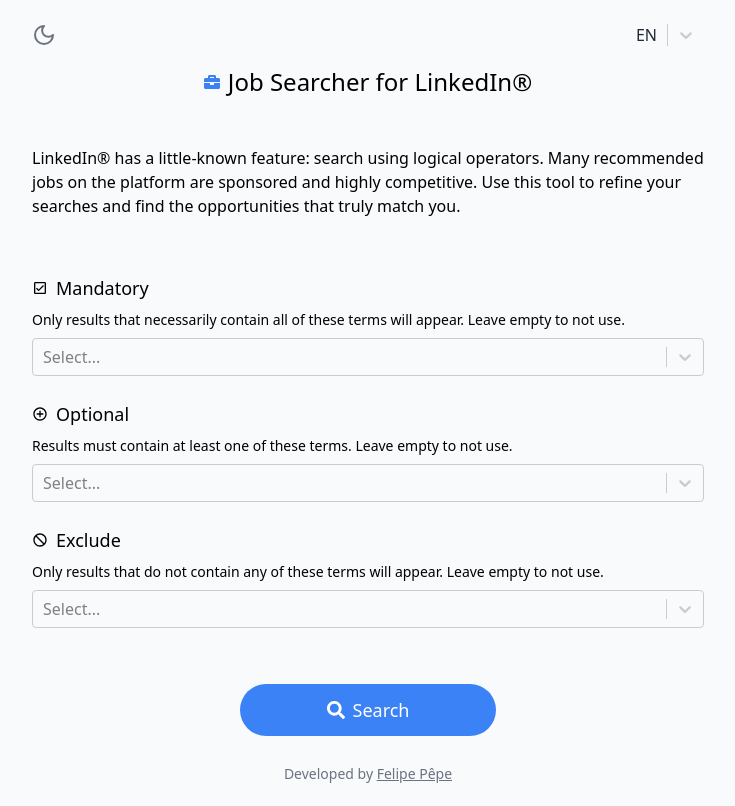
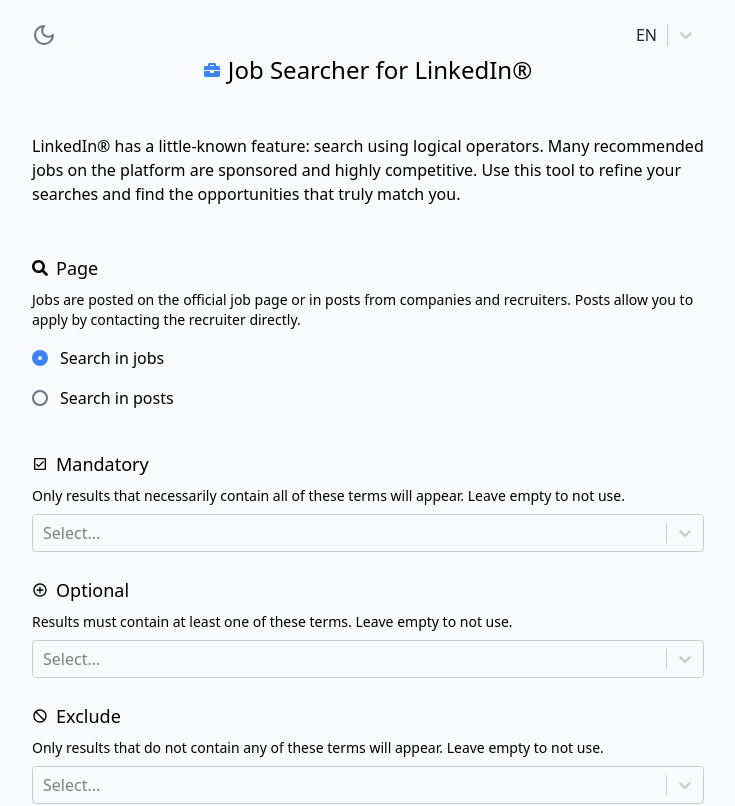
Before and after one commit to lipe-pepe/linkedin-search, a Next.js app: page /en in a window 1280 px wide. Shown: the top 806 px of the page, without its empty margins (272-1007 px from the left). Built offline with nearby package versions, Linux system fonts and the light colour scheme.

Commit message:
feat: :sparkles: finished the page selection

```diff
--- a/messages/en.json
+++ b/messages/en.json
@@ -20,6 +20,12 @@
       "description": "Only results that do not contain any of these terms will appear. Leave empty to not use.",
       "placeholder": "Select..."
     },
+    "page": {
+      "title": "Page",
+      "description": "Jobs are posted on the official job page or in posts from companies and recruiters. Posts allow you to apply by contacting the recruiter directly.",
+      "option1": "Search in jobs",
+      "option2": "Search in posts"
+    },
     "button": "Search"
   }
 }
--- a/messages/pt.json
+++ b/messages/pt.json
@@ -20,6 +20,12 @@
       "description": "Só aparecerão resultados que não contêm nenhum desses termos. Deixe vazio para não usar.",
       "placeholder": "Selecione..."
     },
+    "page": {
+      "title": "Página",
+      "description": "Vagas são anunciadas na página oficial de vagas ou em publicações de empresas e recrutadores. As publicações permitem uma candidatura com contato direto com o recrutador.",
+      "option1": "Buscar em vagas",
+      "option2": "Buscar em publicações"
+    },
     "button": "Buscar"
   }
 }
--- a/src/components/form.tsx
+++ b/src/components/form.tsx
@@ -12,13 +12,21 @@
 import { generateSearchString } from "@/utils/generateSearchString";
 import Button from "./button";
 import { useLocale, useTranslations } from "next-intl";
+import Radio from "./radio";
 
 const Form = () => {
   const t = useTranslations("Form");
+
+  const pageOptions = [
+    { label: t("page.option1"), value: "jobs" },
+    { label: t("page.option2"), value: "posts" },
+  ];
+
   const locale = useLocale();
 
   const [terms, setTerms] = useState<string[]>([]);
 
+  const [page, setPage] = useState<string>(pageOptions[0].value);
   const [mandatoryList, setMandatoryList] = useState<string[]>([]);
   const [includeList, setIncludeList] = useState<string[]>([]);
   const [excludeList, setExcludeList] = useState<string[]>([]);
@@ -42,6 +50,10 @@
     setExcludeList(val);
   }, []);
 
+  const handlePageChange = useCallback((val: string) => {
+    setPage(val);
+  }, []);
+
   const handleSubmit = (event: React.FormEvent<HTMLFormElement>) => {
     event.preventDefault(); // Evita o reload da página
 
@@ -56,10 +68,17 @@
     );
 
     // Abre nova aba com a URL
-    window.open(
-      `https://www.linkedin.com/jobs/search/?keywords=${searchString}`,
-      "_blank"
-    );
+    if (page === "jobs") {
+      window.open(
+        `https://www.linkedin.com/jobs/search/?keywords=${searchString}`,
+        "_blank"
+      );
+    } else if (page === "posts") {
+      window.open(
+        `https://www.linkedin.com/search/results/content/?keywords=${searchString}`,
+        "_blank"
+      );
+    }
   };
 
   return (
@@ -67,6 +86,16 @@
       className="flex flex-col w-full items-center gap-2"
       onSubmit={handleSubmit}
     >
+      <div className="w-full mb-6">
+        <Radio
+          icon={<FaSearch />}
+          title={t("page.title")}
+          description={t("page.description")}
+          options={pageOptions}
+          defaultOption={pageOptions[0]}
+          onChange={handlePageChange}
+        />
+      </div>
       <TermsContext value={terms}>
         <Select
           icon={<MdOutlineCheckBox />}
--- /dev/null
+++ b/src/components/inputHeader.tsx
@@ -0,0 +1,25 @@
+import React, { ReactNode } from "react";
+
+interface InputHeaderProps {
+  icon: ReactNode;
+  title: string;
+  description: string;
+}
+
+const InputHeader: React.FC<InputHeaderProps> = ({
+  title,
+  icon,
+  description,
+}) => {
+  return (
+    <div className="flex flex-col items-start justify-center gap-2">
+      <div className="flex items-center gap-2">
+        {icon}
+        <p className="text-lg font-medium">{title}</p>
+      </div>
+      <p className="text-sm">{description}</p>
+    </div>
+  );
+};
+
+export default InputHeader;
--- a/src/components/radio.tsx
+++ b/src/components/radio.tsx
@@ -1,4 +1,5 @@
-import { useState } from "react";
+import { ReactNode, useState } from "react";
+import InputHeader from "./inputHeader";
 
 interface Option {
   label: string;
@@ -6,18 +7,31 @@
 }
 
 interface RadioProps {
+  icon: ReactNode;
+  title: string;
+  description: string;
   options: Option[];
+  defaultOption: Option;
+  onChange: (value: string) => void;
 }
 
-const Radio: React.FC<RadioProps> = ({ options }: RadioProps) => {
+const Radio: React.FC<RadioProps> = ({
+  icon,
+  title,
+  description,
+  options,
+  onChange,
+}: RadioProps) => {
   const [selected, setSelected] = useState(options[0].value);
 
   const handleSelect = (opt: Option) => {
     setSelected(opt.value);
+    onChange(opt.value);
   };
 
   return (
     <div className="flex flex-col gap-4">
+      <InputHeader icon={icon} title={title} description={description} />
       {options.map((opt, index) => (
         <div key={`radio option ${index}`} className="flex items-center gap-3">
           <span
@@ -31,9 +45,7 @@
             }}
           />
 
-          <p
-            className={`text-lg ${selected === opt.value ? "font-medium" : ""}`}
-          >
+          <p className={`${selected === opt.value ? "font-medium" : ""}`}>
             {opt.label}
           </p>
         </div>
```
